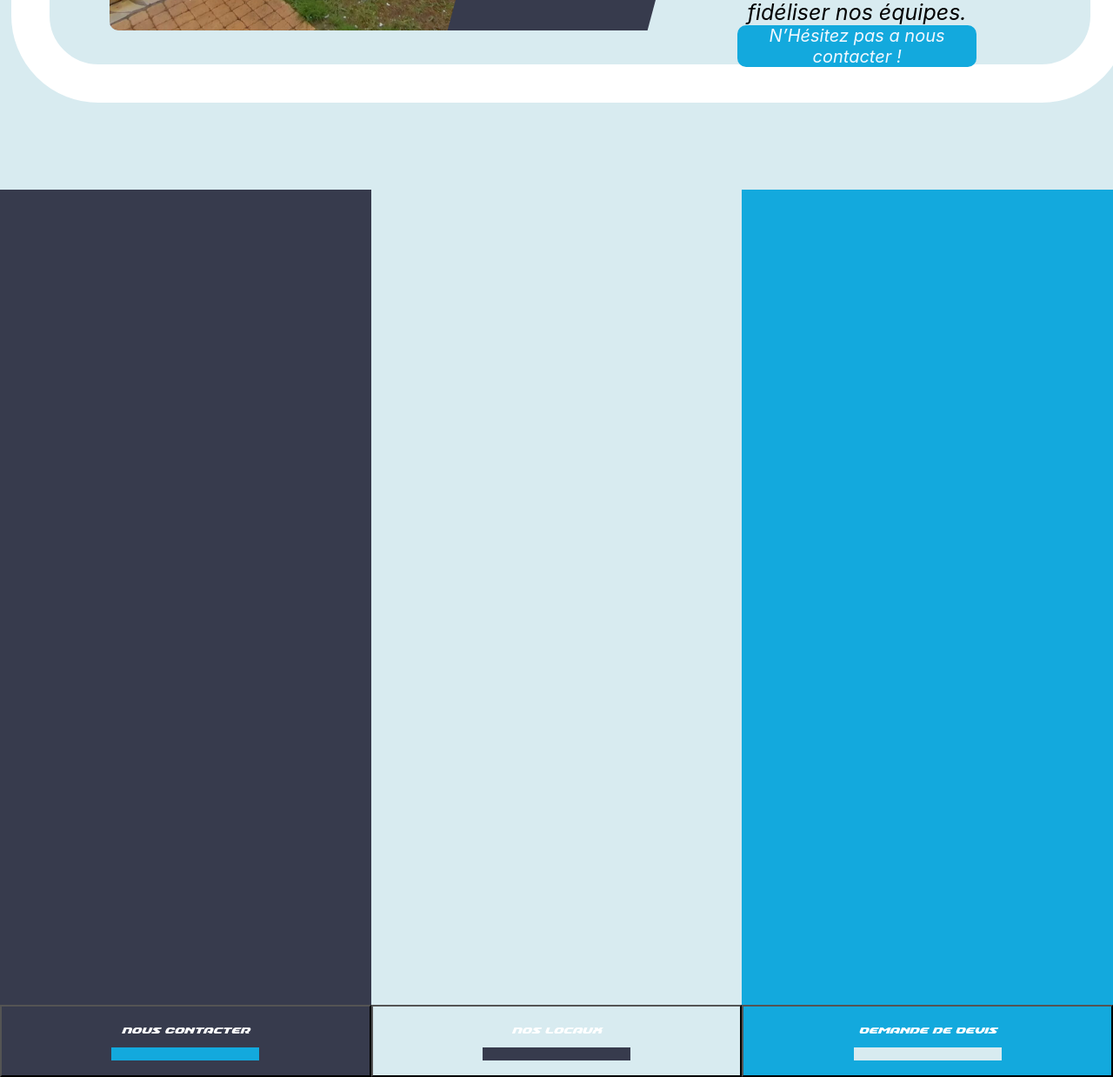
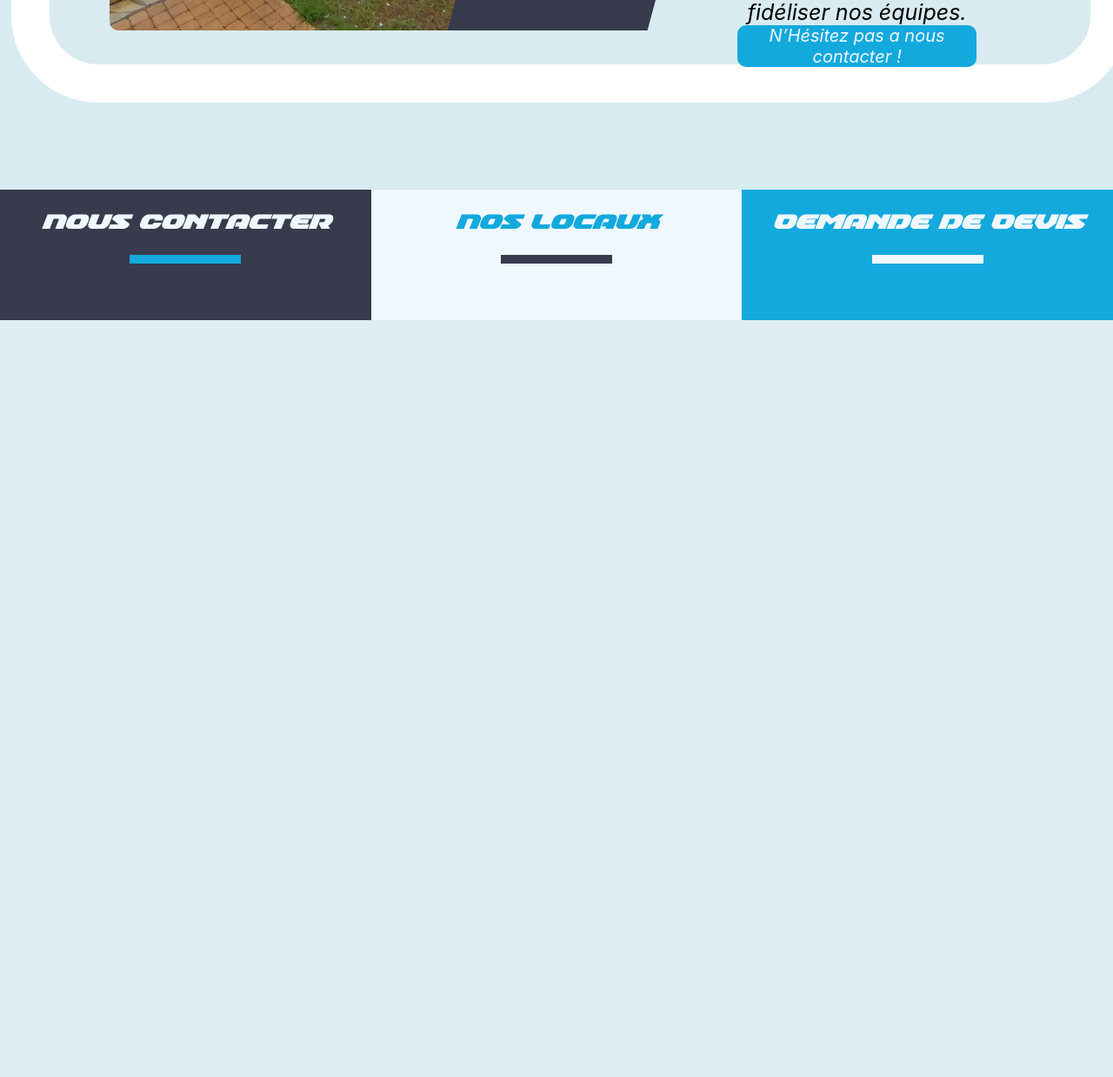
Before and after one commit to Sharkooss/Distri-bat, a PHP site: page /php/entreprise.php in a window 1280 px wide. Shown: the part 3872-5110 px from the top of the page at 87% size. After the commit the page ends 4240 px from the top, so only its background shows below. Run offline with PHP 8.4, Linux system fonts and the light colour scheme.

Commit message:
jour finit

```diff
--- a/css/entreprise.css
+++ b/css/entreprise.css
@@ -346,7 +346,7 @@ body{
     background: #D8EBF0;
     top: 210px;
     width: 100%;
-    height: 800px;
+    height: 850px;
 }
 
 .rejoindrecontainer{
--- a/css/footer.css
+++ b/css/footer.css
@@ -1,82 +1,190 @@
+
+.footer{
+    display: grid;
+    grid-template-columns: repeat(3, 1fr);
+    height: 150px;
+}
+
+.overflow-contact {
+    height: 150px;
+    overflow: hidden;
+}
+
+.menufootercontact {
+    width: 100%;
+    height: 500px;
+    background: #373B4D;
+    transition: transform 0.3s ease, border-radius 0.3s ease;
+}
+
+.menufootercontact:hover {
+    transform: translateY(-350px);
+    border-radius: 15px 15px 0 0;
+}
 
 
-.footer{
-    outline: none;
-    border: none;
-    display: grid;
-    grid-template-rows: repeat(2, 1fr);
-    grid-template-columns: repeat(3, 1fr);
-    gap: 0.1px;
+
+.overflow-devis{
+    height: 150px;
+    overflow: hidden;
 }
 
-.menufootercontact{
-    grid-row: span 10000;
-    background: #373B4D;
+.menufooterdevis{
+    width: 100%;
+    height: 500px;
+    background: #13A9DD;
+    transition: transform 0.3s ease, border-radius 0.3s ease;
+}
+
+.menufooterdevis:hover {
+    transform: translateY(-350px);
+    border-radius: 15px 15px 0 0;
+}
+
+.footer-title{
+    width: 100%;
+    display: flex;
+    flex-direction: column;
+    align-items: center;
+    text-align: center;
+    font-size: 20px;
+    font-family: 'annapolis';
+    color: aliceblue;
+}
+
+.locaux-t{
+    color: #13A9DD;
+}
+
+.footer-underline{
+    width: 30%;
+    height: 10px;
+}
+
+.contact-u{
+    background-color: #13A9DD;
+}
+.locaux-u{
+    background-color: #373B4D;
+}
+.devis-u{
+    background-color: aliceblue;
+}
+
+
+.footer-contact-description{
+    display: flex;
+    flex-direction: column;
+    align-items: center;
+    justify-content: space-around;
+    width: 100%;
+    height: 420px;
+}
+
+.footer-contact-tel {
+    width: 100%;
+    height: 120px;
+    display: flex;
+    align-items: center;
+    justify-content: center;
+}
+
+.menufootercontact:hover .tel-text{
+    opacity: 1;
+}
+
+.menufootercontact:hover .tel-img{
+    opacity: 1;
+}
+
+.tel-text {
+    opacity: 0;
+    margin-right: 80px;
+    transition: opacity 0.3s ease;
+    color: aliceblue;
+    font-family: 'inter', sans-serif;
+    font-size: 23px;
+    font-style: italic;
+}
+
+.tel-img{
+    width: 100px;
+    height: 50px;
+    opacity: 0;
+}
+
+
+.footer-contact-mail{
+    width: 100%;
+    height: 120px;
+    display: flex;
+    align-items: center;
+    justify-content: center;
+}
+
+.footer-contact-reseau{
+    width: 100%;
+    height: 120px;
+    display: flex;
+    align-items: center;
+    justify-content: space-around;
+}
+
+
+.overflow-locaux{
+    height: 150px;
+    overflow: hidden;
 }
 
 .menufooterlocaux{
-    grid-row: span 10000;
-    background: #D8EBF0;
+    width: 100%;
+    height: 500px;
+    background: aliceblue;
+    transition: transform 0.3s ease, border-radius 0.3s ease;
 }
 
-.menufooterdevis{
-    grid-row: span 10000;
-    background: #13A9DD;
+.menufooterlocaux:hover {
+    transform: translateY(-350px);
+    border-radius: 15px 15px 0 0;
 }
 
-.footercontact{
+.siege-social{
+    opacity: 0;
+    padding-left: 10px;
+    margin-top: 30px;
     display: flex;
-    justify-content: center;
-    background: #373B4D;
+    align-items: center;
+    justify-content: baseline;
+    width: 100%;
+    height: 50px;
+    transition: opacity 0.3s ease;
 }
 
-.footerlocaux{
-    display: flex;
-    justify-content: center;
-    background: #D8EBF0;
-    font-family: 'annapolis';
+.menufooterlocaux:hover .siege-social{
+    opacity: 1;
 }
 
-.footerdevis{
-    display: flex;
-    justify-content: center;
-    background: #13A9DD;
+.home-img{
+    width: 40px;
+    height: 40px;
 }
 
-.footertextmenu{
-    margin-top: 1vh;
+.siege-social-txt{
+    margin-bottom: 25px;
+    margin-left: 10px;
     display: flex;
-    justify-content: center;
-
-    font-family: 'annapolis';
-    color: rgb(255, 255, 255);
+    flex-direction: column;
+    align-items: left;
+    justify-content: left;
+    color: #373B4D;
+    font-family: 'inter', sans-serif;
 }
 
-.footerrectangle1{
-    height: 15px;
-    width: 170px;
-    background: #13A9DD;
-    margin-bottom: 2vh;
+.siege-social-title{
+    width: fit-content;
+    height: 30px;
 }
-
-.footerrectangle2{
-    height: 15px;
-    width: 170px;
-    background: #373B4D;
-    margin-bottom: 2vh;
+.siege-social-lieu{
+    width: fit-content;
+    height: 30px;
 }
-
-.footerrectangle3{
-    height: 15px;
-    width: 170px;
-    background: #D8EBF0;
-    margin-bottom: 2vh;
-}
-
-.footermenu{
-    position: relative;
-    height: 500px;
-    width: 100%;
-    background: #000;
-
-}
--- a/php/entreprise.php
+++ b/php/entreprise.php
@@ -8,7 +8,7 @@
     <link rel="stylesheet" href="/css/footer.css">
     <link rel="stylesheet" href="/css/header.css">
     <script src="\js\script.js"></script>
-    <script src="\js\footer.js"></script>
+    <script src="\js\footer.js" defer></script>
     <title>Document</title>
 </head>
 <header>
--- a/php/footer.php
+++ b/php/footer.php
@@ -1,39 +1,58 @@
 <div class="footer">
-    <div class="menufootercontact" id="menufootercontact"></div>
 
+    <div class="overflow-contact">
+        <div class="menufootercontact" id="menufootercontact">
+            <div class="footer-title contact-t">
+                <h2>Nous Contacter</h2>
+                <div class="footer-underline contact-u"></div>
+            </div>
+            <div class="footer-contact-description">
+                <div class="footer-contact-tel">
+                    <img src="../photo/logo/phone.svg" alt="" class="tel-img">
+                    <div class="tel-text">06 70 04 55 76</div>
+                </div>
+                <div class="footer-contact-mail">
+                    <img src="../photo/logo/at.svg" alt="" class="tel-img">
+                    <div class="tel-text">distribatsinistres@gmail.com</div>
+                </div>
+                <div class="footer-contact-reseau">
+                    <img src="../photo/logo/instagram.svg" alt="" class="tel-img">
+                    <img src="../photo/logo/facebook.svg" alt="" class="tel-img">
+                    <img src="../photo/logo/linkedin.svg" alt="" class="tel-img">
+                </div>
+            </div>
+        </div>
+    </div>
 
-    <div class="menufooterlocaux" id="menufooterlocaux"></div>
+    <div class="overflow-locaux" id>
+        <div class="menufooterlocaux" id="menufooterlocaux">
+            <div class="footer-title locaux-t">
+                <h2>Nos Locaux</h2>
+                <div class="footer-underline locaux-u"></div>
+            </div>
+            <div class="siege-social">
+                <div class="siege-social-left">
+                    <img src="../photo/logo/home.svg" alt="" class="home-img">
+                    <div class="siege-social-txt">
+                        <div class="siege-social-title"><h2>Siège social</h2></div>
+                        <div class="siege-social-lieu"><p>16 rue des Érables, 34970 Lattes</p></div>
+                    </div>
+                </div>
+                <div class="siege-social-right">
 
+                </div>
+            </div>
+            <div class="agence-logistique"></div>
+        </div>
+    </div>
 
-    <div class="menufooterdevis" id="menufooterdevis"></div>
+    <div class="overflow-devis">
+        <div class="menufooterdevis" id="menufooterdevis">
+            <div class="footer-title devis-t">
+                <h2>Demande de Devis</h2>
+                <div class="footer-underline devis-u"></div>
+            </div>
+        </div>
+    </div>
 
-
-    <button class="footercontact" id="footercontact">
-        <div class="contactfooter">
-            <div class="footertextmenu">
-                <p>Nous Contacter</p>
-            </div>
-            <div class="footerrectangle1"></div>
-        </div>
-    </button>
-
-
-    <button class="footerlocaux" id="footerlocaux">
-        <div class="locauxfooter">
-            <div class="footertextmenu">
-                <p>Nos Locaux</p>
-            </div>
-            <div class="footerrectangle2"></div>
-        </div>
-    </button>
-
-
-    <button class="footerdevis" id="footerdevis">
-        <div class="devisfooter">
-            <div class="footertextmenu">
-                <p>Demande de Devis</p>
-            </div>
-            <div class="footerrectangle3"></div>
-        </div>
-    </button>
 </div>
```
Also changed, not shown: js/footer.js (+47 -22 lines), photo/Logo/at.svg, photo/Logo/facebook.svg, photo/Logo/home.svg (added), photo/Logo/instagram.svg, photo/Logo/linkedin.svg, photo/Logo/phone.svg.
